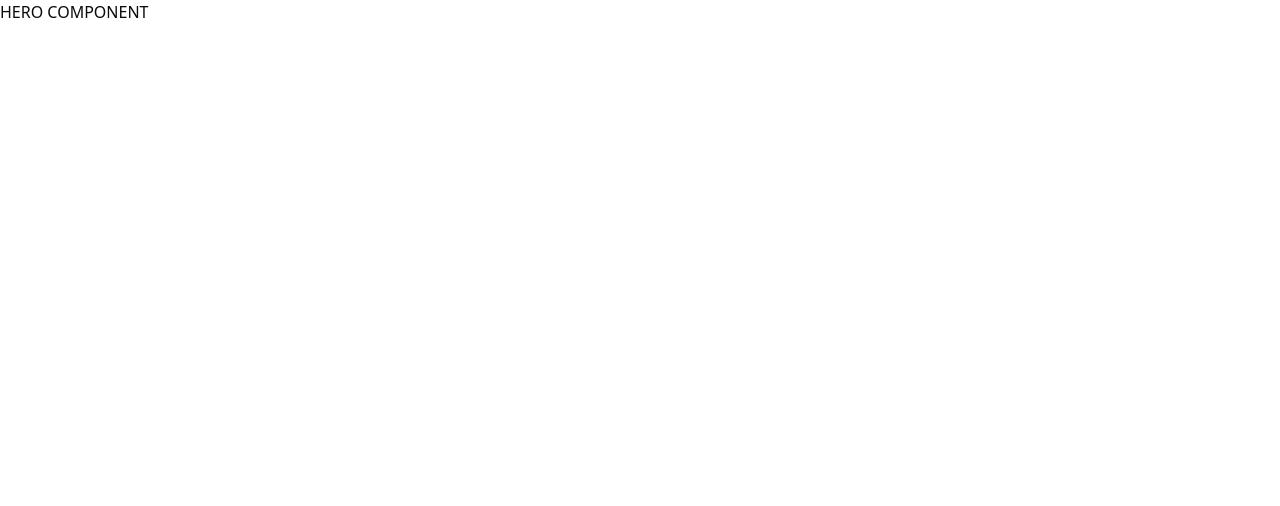
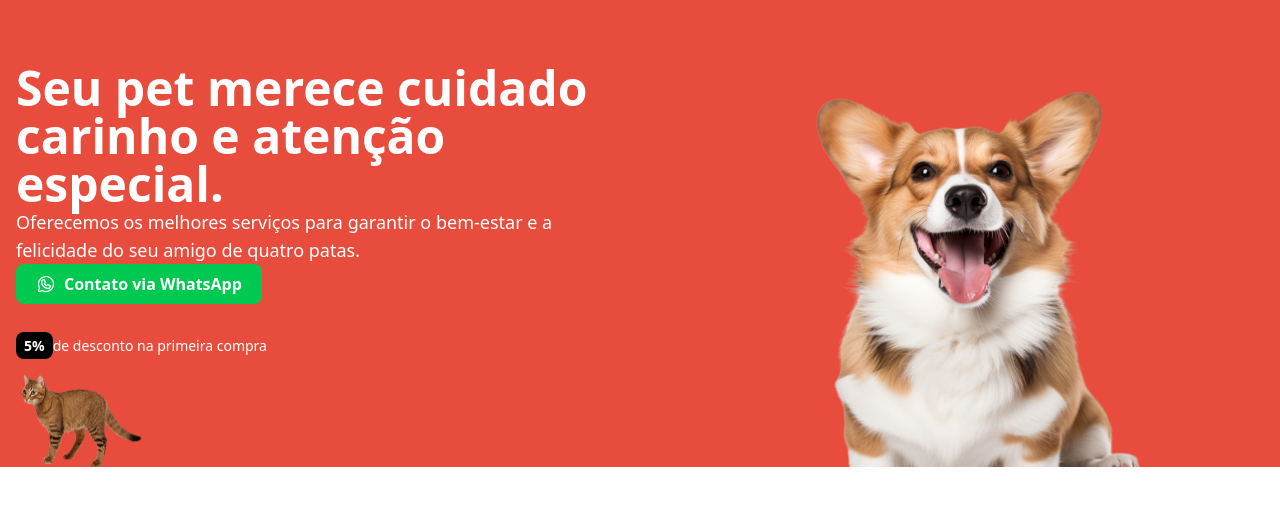
Before and after one commit to AdrianaRoza/curso_petdev, a Next.js app: page / in a window 1280 px wide. Shown: the top 506 px of the page. Built offline with nearby package versions, Linux system fonts and the light colour scheme.

Commit message:
starting the landing page hero

```diff
--- a/package.json
+++ b/package.json
@@ -9,6 +9,7 @@
     "lint": "next lint"
   },
   "dependencies": {
+    "@phosphor-icons/react": "^2.1.7",
     "@radix-ui/react-slot": "^1.1.2",
     "class-variance-authority": "^0.7.1",
     "clsx": "^2.1.1",
--- a/src/app/_components/hero.tsx
+++ b/src/app/_components/hero.tsx
@@ -1,10 +1,87 @@
-
-
+import {WhatsappLogo} from "@phosphor-icons/react/dist/ssr"
+import dogImg from "../../../public/hero-dog.webp"
+import catImg from "../../../public/cat-hero.png"
+import Image from "next/image"
 const Hero = () => {
   return(
-    <div>
-      <h1>HERO COMPONENT</h1>
-    </div>
+    <search className="bg-[#E84C3D] text-white relative overflow-hidden">
+
+      <div>
+        <Image
+          src={dogImg}
+          alt="Foto do dog"
+          fill
+          sizes="100vw"
+          priority
+          className="object-cover opacity-60 lg:hidden"
+        />
+        <div className="absolute inset-0 bg-black opacity-40 md:hidden">
+      </div>
+      </div>
+
+      <div className="container mx-auto pt-16 pb-16 md:pb-0 px-4 relative">
+
+        <article className="grid grid-cols-1 lg:grid-cols-2 gap-8">
+
+          <div>
+            <h1 className="text-3xl md:text-4xl lg:text-5xl font-bold leading-12">
+              Seu pet merece cuidado carinho e atenção especial.
+            </h1>
+
+            <p className="lg:text-lg">
+              Oferecemos os melhores serviços para garantir o bem-estar e a
+              felicidade do seu amigo de quatro patas.
+            </p>
+
+              <a
+                href="#"
+                className="bg-green-500 px-5 py-2 rounded-md font-semibold
+                  flex items-center justify-center w-fit gap-2"
+                >
+                <WhatsappLogo className="w-5 h-5"/>
+                Contato via WhatsApp
+              </a>
+
+            <div className="mt-8">
+              <p className="text-sm mb-4">
+                <b
+                  className="bg-black text-white px-2 py-1 rounded-md">5%
+                </b>
+                  de desconto na primeira compra
+              </p>
+
+            <div className="flex mt-4">
+              <div className="w-32 hidden lg:block">
+                <Image
+                  src={catImg}
+                  alt="Foto do cat"
+                  quality={100}
+                  className="object-fill"
+                />
+              </div>
+            </div>
+
+            </div>
+
+          </div>
+
+          <div className="hidden md:block h-full relative">
+           <Image
+            src={dogImg}
+            alt="Foto do dog"
+            className="object-contain"
+            fill
+            sizes="(max-whidth: 768px) 0vw, 50vw"
+            quality={100}
+            priority
+           />
+          </div>
+
+        </article>
+
+      </div>
+
+    </search>
   )
 }
 
```
Also changed, not shown: 1 other file (tests, documents, lock files or other folders).
